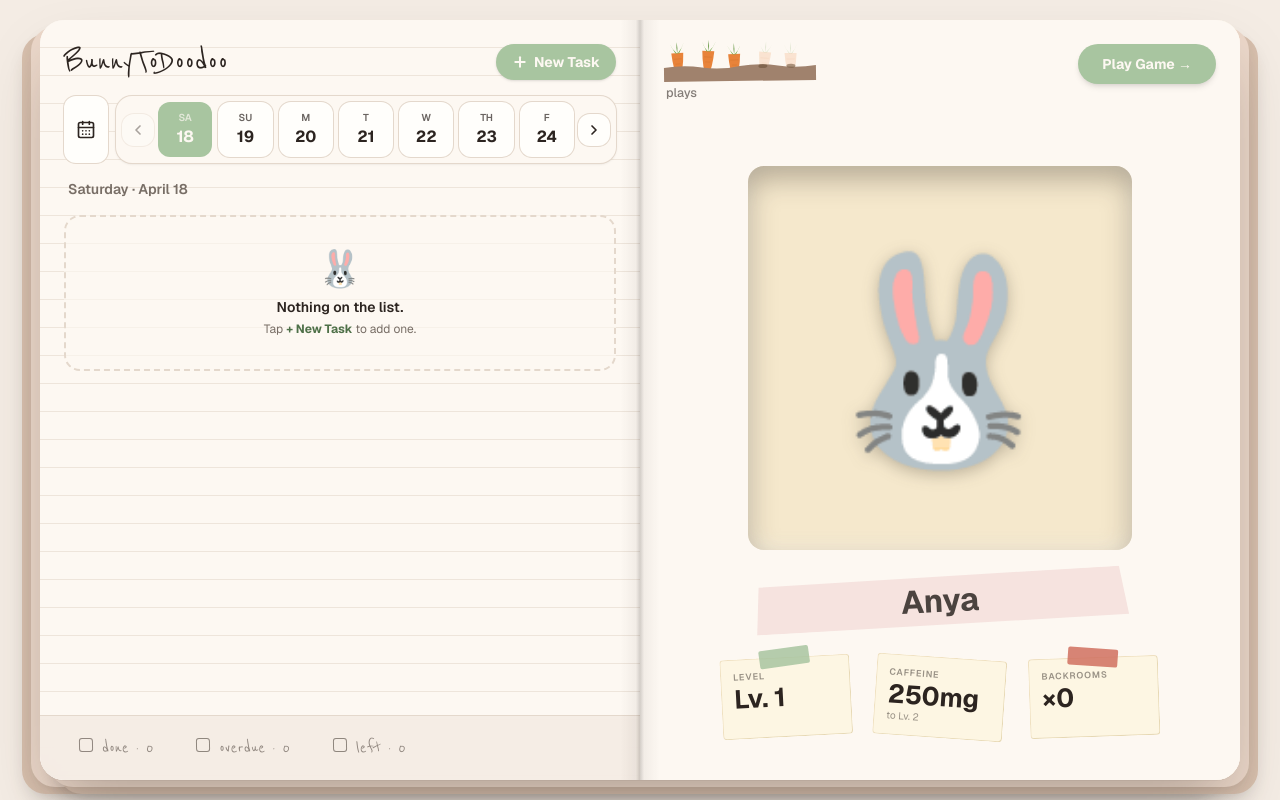
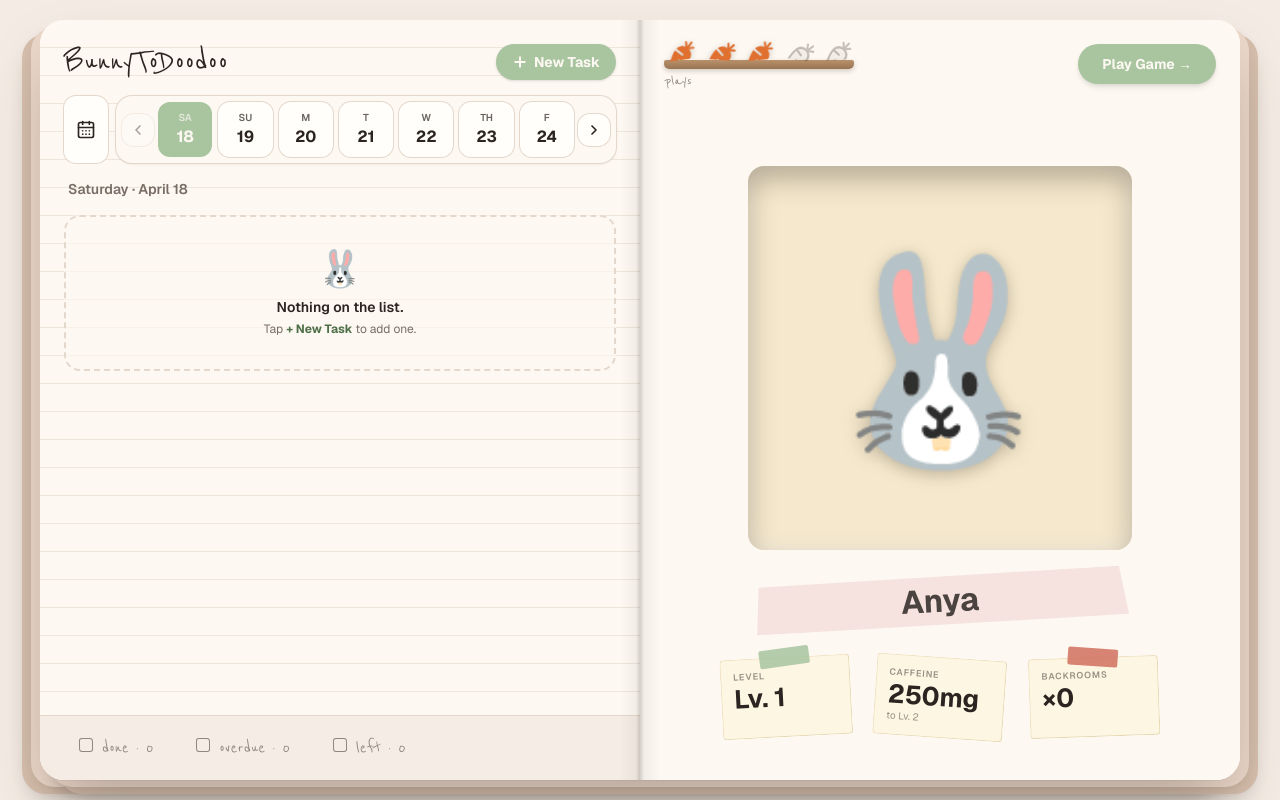
Before and after one commit to alesan99/buns, a Next.js app: page / in a window 1280 px wide. Built offline with nearby package versions, Linux system fonts and the light colour scheme.

Commit message:
pretty up the plays left section

```diff
--- a/src/components/BunnyPanel.tsx
+++ b/src/components/BunnyPanel.tsx
@@ -2,42 +2,16 @@
 
 import { useEffect, useState } from "react";
 import { usePathname } from "next/navigation";
+import { PiCarrotFill, PiCarrotDuotone } from "react-icons/pi";
 import { useFlipTo, useIsFlipping } from "./JournalShell";
 import { ScrapbookNotes } from "./ScrapbookNotes";
 import { useUserStats } from "@/hooks/useUserStats";
 
 const MAX_PLAYS = 5;
-const GARDEN_W = 152;
-const CARROT_W = 20;
-const CARROT_H = 36;
-const SOIL_TOP = 24; // soil cuts here → ~13px of orange body visible above
-const SOIL_H = 16;
-
-// [cx (center x), top (px from container top), rotation]
-// carrot at top=2: orange body starts at y=13, soil at y=24 → 11px orange above soil ✓
-const GARDEN_SLOTS = [
-  { cx: 15,  top: 2, rot: -4 },
-  { cx: 43,  top: 0, rot:  3 },
-  { cx: 71,  top: 3, rot: -2 },
-  { cx: 99,  top: 1, rot:  5 },
-  { cx: 127, top: 2, rot: -1 },
-] as const;
-
-function CarrotSvg({ opacity = 1 }: { opacity?: number }) {
-  return (
-    <svg viewBox="0 0 20 36" width={CARROT_W} height={CARROT_H} aria-hidden="true">
-      {/* Orange tapered body — wide at top, tip buried by soil */}
-      <path d="M4,11 Q5,28 9,36 L11,36 Q15,28 16,11 Z" fill="#E8833A" opacity={opacity} />
-      {/* Ridge lines */}
-      <line x1="6" y1="17" x2="14" y2="17" stroke="#C66E2A" strokeWidth="0.6" opacity={opacity * 0.5} />
-      <line x1="7.5" y1="22" x2="12.5" y2="22" stroke="#C66E2A" strokeWidth="0.6" opacity={opacity * 0.5} />
-      {/* Green leaves — 3 fanned from orange top */}
-      <path d="M10,12 Q9,6 10,0 Q11,6 10,12" fill="#6B9B4A" opacity={opacity} />
-      <path d="M10,12 Q5,7 3,1 Q5,6 8,11 Z" fill="#7CAF55" opacity={opacity} />
-      <path d="M10,12 Q15,7 17,1 Q15,6 12,11 Z" fill="#7CAF55" opacity={opacity} />
-    </svg>
-  );
-}
+const ICON = 34;          // full icon render size
+const CLIP = 20;          // px to show — leaves + top of orange body
+const ROTATIONS = [-8, 4, -5, 9, -3];   // each unique so none are parallel
+const GAP = 5;
 
 function PlaysIndicator({ shown, count }: { shown: boolean; count: number }) {
   const [reducedMotion, setReducedMotion] = useState(false);
@@ -51,6 +25,8 @@ function PlaysIndicator({ shown, count }: { shown: boolean; count: number }) {
   const easing = shown ? "ease-out" : "ease-in";
   const filledCount = Math.min(count, MAX_PLAYS);
   const isEmpty = count === 0;
+
+  const soilW = MAX_PLAYS * ICON + (MAX_PLAYS - 1) * GAP;
 
   return (
     <div
@@ -69,70 +45,59 @@ function PlaysIndicator({ shown, count }: { shown: boolean; count: number }) {
         pointerEvents: "none",
       }}
     >
-      {/* Garden patch */}
-      <div style={{ position: "relative", width: GARDEN_W, height: SOIL_TOP + SOIL_H + 2 }}>
-
-        {/* Carrots — render first so soil draws over their buried bottoms */}
-        {GARDEN_SLOTS.map(({ cx, top, rot }, i) => {
+      {/* Carrot tops — each icon clipped to show leaves + hint of orange */}
+      <div style={{ display: "flex", gap: GAP, alignItems: "flex-end" }}>
+        {Array.from({ length: MAX_PLAYS }).map((_, i) => {
           const filled = i < filledCount;
           return (
             <div
               key={i}
               style={{
-                position: "absolute",
-                left: cx - CARROT_W / 2,
-                top,
-                transform: `rotate(${rot}deg)`,
+                transform: `rotate(${ROTATIONS[i]}deg)`,
                 transformOrigin: "50% 100%",
+                flexShrink: 0,
               }}
             >
-              <CarrotSvg opacity={filled ? 1 : 0.18} />
+              {/* clip window — hides the pointed tip below */}
+              <div style={{ width: ICON, height: CLIP, overflow: "hidden" }}>
+                {filled ? (
+                  <PiCarrotFill
+                    aria-hidden="true"
+                    style={{
+                      width: ICON,
+                      height: ICON,
+                      color: "#E07030",
+                      display: "block",
+                      filter: "drop-shadow(0 1px 3px rgba(0,0,0,0.18))",
+                    }}
+                  />
+                ) : (
+                  <PiCarrotDuotone
+                    aria-hidden="true"
+                    style={{
+                      width: ICON,
+                      height: ICON,
+                      color: "rgba(61,53,43,0.28)",
+                      display: "block",
+                    }}
+                  />
+                )}
+              </div>
             </div>
           );
         })}
 
-        {/* Soil strip — renders over carrot bases to look planted */}
-        <svg
-          aria-hidden="true"
-          width={GARDEN_W}
-          height={SOIL_H + 2}
-          style={{
-            position: "absolute",
-            left: 0,
-            top: SOIL_TOP,
-            transform: "rotate(-0.8deg)",
-            transformOrigin: "left center",
-            overflow: "visible",
-          }}
-        >
-          {/* Wavy soil top edge */}
-          <path
-            d={`M0,4 Q19,1 38,4 Q57,7 76,3 Q95,0 114,3 Q133,6 152,3 L152,${SOIL_H + 2} L0,${SOIL_H + 2} Z`}
-            fill="#A0826D"
-          />
-          {/* Holes for used/empty slots */}
-          {GARDEN_SLOTS.map(({ cx }, i) => {
-            const filled = i < filledCount;
-            return !filled ? (
-              <ellipse key={i} cx={cx} cy={3.5} rx={4.5} ry={2} fill="#6B4F35" opacity={0.55} />
-            ) : null;
-          })}
-        </svg>
-
-        {/* High-count badge */}
         {count > MAX_PLAYS && (
           <span
             aria-hidden="true"
             style={{
-              position: "absolute",
-              right: -2,
-              top: SOIL_TOP - 2,
               fontFamily: "var(--font-handwritten), cursive",
-              fontSize: "0.78rem",
+              fontSize: "0.82rem",
               fontWeight: 700,
               color: "var(--color-walnut)",
               opacity: 0.65,
-              lineHeight: 1,
+              alignSelf: "flex-end",
+              marginBottom: 3,
             }}
           >
             +{count - MAX_PLAYS}
@@ -140,22 +105,34 @@ function PlaysIndicator({ shown, count }: { shown: boolean; count: number }) {
         )}
       </div>
 
+      {/* Soil strip */}
+      <div
+        aria-hidden="true"
+        style={{
+          width: soilW,
+          height: 9,
+          background: "linear-gradient(to bottom, #B8926A, #9A7355)",
+          borderRadius: "2px 2px 5px 5px",
+          boxShadow: "0 2px 5px rgba(61,43,20,0.22)",
+        }}
+      />
+
       {/* Handwritten label */}
       <span
         aria-hidden="true"
         style={{
           display: "block",
-          fontFamily: "var(--font-handwritten), cursive",
-          fontSize: "0.78rem",
-          fontWeight: 500,
+          fontFamily: "var(--font-reenie-beanie), cursive",
+          fontSize: "1rem",
+          fontWeight: 400,
           color: "var(--color-walnut)",
-          opacity: isEmpty ? 0.4 : 0.58,
+          opacity: isEmpty ? 0.38 : 0.55,
           lineHeight: 1,
-          marginTop: 5,
-          paddingLeft: 2,
+          marginTop: 4,
+          paddingLeft: 1,
         }}
       >
-        {isEmpty ? "empty patch" : "plays"}
+        {isEmpty ? "no plays!" : "plays"}
       </span>
     </div>
   );
```
